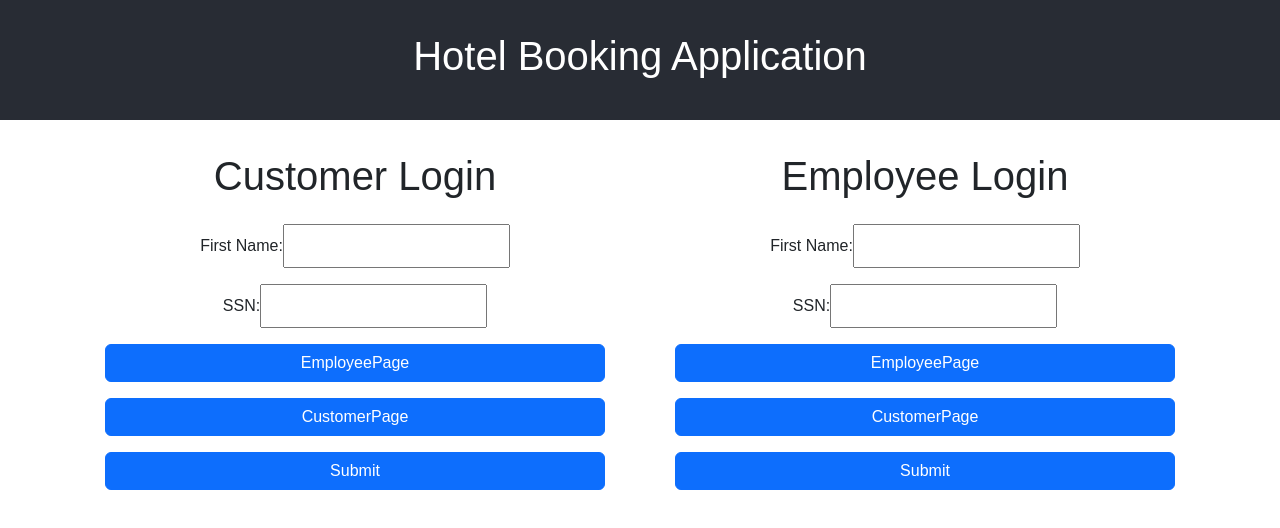
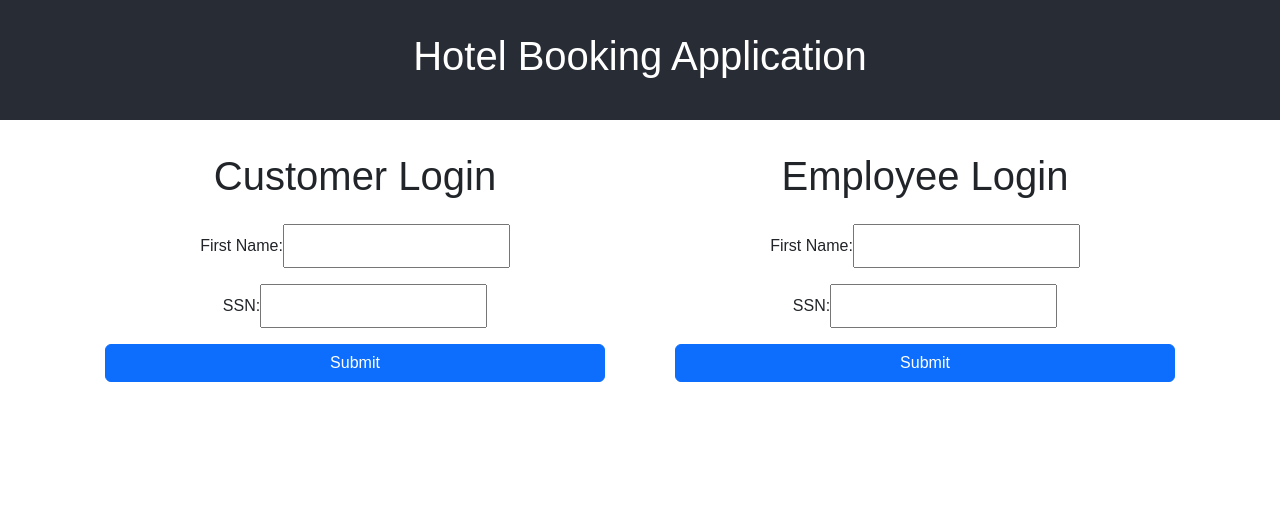
Before and after one commit to Ashton-Hagar/DBCourseProject, a React (Create React App) app in the folder Client/: page / in a window 1280 px wide. Shown: the top 528 px of the page. Built offline with nearby package versions, Linux system fonts and the light colour scheme.

Commit message:
login page now check backend for validation

```diff
--- a/Client/package.json
+++ b/Client/package.json
@@ -6,6 +6,7 @@
     "@testing-library/jest-dom": "^5.16.5",
     "@testing-library/react": "^13.4.0",
     "@testing-library/user-event": "^13.5.0",
+    "axios": "^1.3.4",
     "body-parser": "^1.20.2",
     "bootstrap": "^5.2.3",
     "cors": "^2.8.5",
--- a/Client/src/LoginPage.js
+++ b/Client/src/LoginPage.js
@@ -6,20 +6,56 @@ import Row from "react-bootstrap/Row";
 import Col from "react-bootstrap/Col";
 import Button from "react-bootstrap/Button";
 import { useNavigate } from "react-router-dom";
+import axios from "axios";
 
 const LoginPage = () => {
-  let navigate = useNavigate();
-  const [loginParams, setLogin] = useState({
+  const [customerCredentials, setCustomerCredentials] = useState({
     firstName: "",
     SSN: "",
   });
+  const [employeeCredentials, setEmployeeCredentials] = useState({
+    firstName: "",
+    SSN: "",
+  });
+  const [error, setError] = useState("");
+  let navigate = useNavigate();
 
-  const handleChange = (event) => {
+  const handleChangeCus = (event) => {
     const { name, value } = event.target;
-    setLogin({ ...loginParams, [name]: value });
+    setCustomerCredentials({ ...customerCredentials, [name]: value });
   };
-  const handleSubmit = (event) => {
-    alert(loginParams.firstName + "\n" + loginParams.SSN);
+  const handleChangeEmp = (event) => {
+    const { name, value } = event.target;
+    setEmployeeCredentials({ ...employeeCredentials, [name]: value });
+  };
+  const handleSubmitEmp = async (e) => {
+    e.preventDefault();
+    try {
+      const response = await axios.post(
+        "http://localhost:5000/api/employee",
+        employeeCredentials
+      );
+      console.log(response.data.message);
+      alert("success Employee");
+    } catch (err) {
+      alert("First name or SSN is incorrect");
+      setError(err.response.data.error);
+    }
+  };
+
+  const handleSubmitCus = async (e) => {
+    e.preventDefault();
+    try {
+      const response = await axios.post(
+        "http://localhost:5000/api/customer",
+        customerCredentials
+      );
+      console.log(response.data.message);
+      alert("success Customer");
+    } catch (err) {
+      alert("First name or SSN is incorrect");
+      setError(err.response.data.error);
+    }
   };
 
   return (
@@ -27,79 +63,51 @@ const LoginPage = () => {
       <Container>
         <Row>
           <Col>
-            <form onSubmit={handleSubmit}>
+            <form onSubmit={handleSubmitCus}>
               <h1>Customer Login </h1>
               <label>
                 First Name:
                 <input
-                  type="name"
+                  type="text"
                   name="firstName"
-                  value={loginParams.firstName}
-                  onChange={handleChange}
+                  value={customerCredentials.firstName}
+                  onChange={handleChangeCus}
                 />
               </label>
               <label>
                 SSN:
                 <input
-                  type="SSN"
+                  type="text"
                   name="SSN"
-                  value={loginParams.SSN}
-                  onChange={handleChange}
+                  value={customerCredentials.SSN}
+                  onChange={handleChangeCus}
                 />
               </label>
-              <Button
-                onClick={() => {
-                  navigate("/EmployeeSearch");
-                }}
-              >
-                EmployeePage
-              </Button>
-              <Button
-                onClick={() => {
-                  navigate("/CustomerSearch");
-                }}
-              >
-                CustomerPage
-              </Button>
               <Button type="submit">Submit</Button>
             </form>
           </Col>
 
           <Col>
-            <form onSubmit={handleSubmit}>
+            <form onSubmit={handleSubmitEmp}>
               <h1>Employee Login</h1>
               <label>
                 First Name:
                 <input
-                  type="name"
+                  type="text"
                   name="firstName"
-                  value={loginParams.firstName}
-                  onChange={handleChange}
+                  value={employeeCredentials.firstName}
+                  onChange={handleChangeEmp}
                 />
               </label>
               <label>
                 SSN:
                 <input
-                  type="SSN"
+                  type="text"
                   name="SSN"
-                  value={loginParams.SSN}
-                  onChange={handleChange}
+                  value={employeeCredentials.SSN}
+                  onChange={handleChangeEmp}
                 />
               </label>
-              <Button
-                onClick={() => {
-                  navigate("/EmployeeSearch");
-                }}
-              >
-                EmployeePage
-              </Button>
-              <Button
-                onClick={() => {
-                  navigate("/CustomerSearch");
-                }}
-              >
-                CustomerPage
-              </Button>
               <Button type="submit">Submit</Button>
             </form>
           </Col>
```
Also changed, not shown: 2 other files (tests, documents, lock files or other folders).
